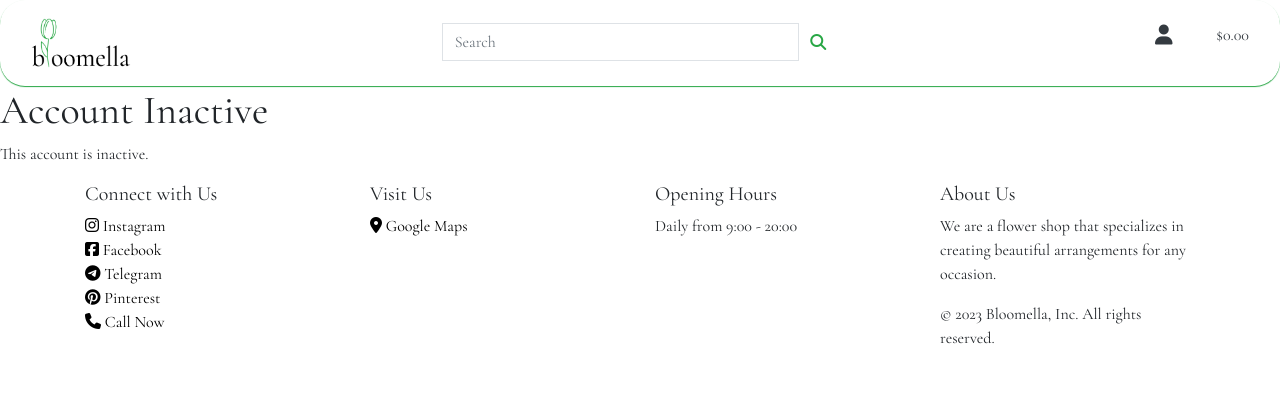
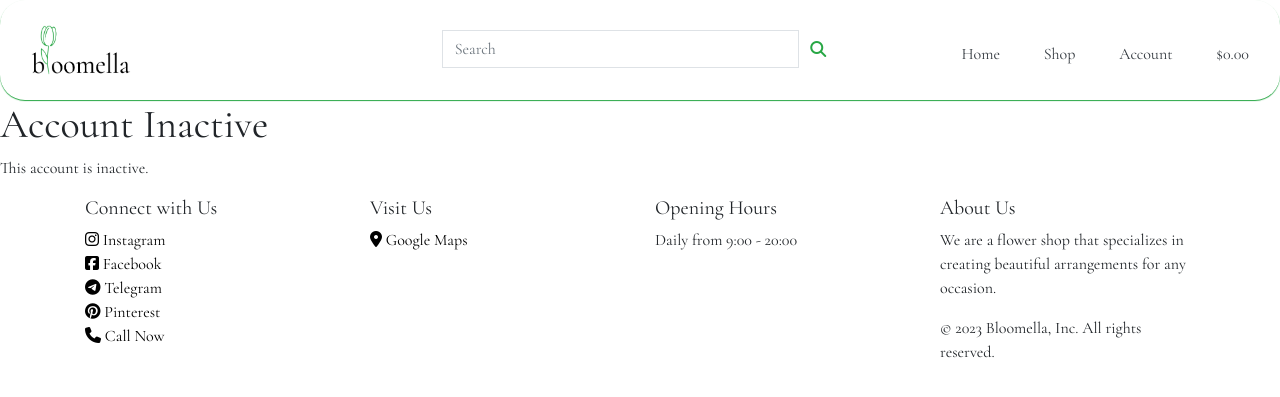
Before and after one commit to StanislavDitsan/Bloomella, a Django app: the page made by templates/base.html in a window 1280 px wide. Shown: the top 397 px of the page. Run offline with Django 3.2, Linux system fonts and the light colour scheme; some libraries are stand-ins or nearby versions.

Commit message:
Added dropped down menu for a nav-bar

```diff
--- a/templates/base.html
+++ b/templates/base.html
@@ -86,13 +86,37 @@
                 </form>
             </div>
             <div class="col-12 col-lg-4 my-auto py-1 py-lg-0">
-                <ul class="list-inline list-unstyled text-center text-lg-right my-0">
+                <ul class="list-inline list-unstyled text-center text-lg-right my-0 mt-4">
+                    <li class="list-inline-item">
+                        <a class="text-dark nav-link" href="#" id="home-dropdown" data-toggle="dropdown"
+                            aria-haspopup="true" aria-expanded="false">
+                            Home
+                        </a>
+                        <div class="dropdown-menu border-0" aria-labelledby="home-dropdown">
+                            <a class="dropdown-item" href="#">Home Page</a>
+                            <a class="dropdown-item" href="#">About Us</a>
+                            <a class="dropdown-item" href="#">Delivery</a>
+                            <a class="dropdown-item" href="#">FAQ</a>
+                        </div>
+                    </li>
+                    <li class="list-inline-item">
+                        <a class="text-dark nav-link" href="#" id="shop-dropdown" data-toggle="dropdown"
+                            aria-haspopup="true" aria-expanded="false">
+                            Shop
+                        </a>
+                        <div class="dropdown-menu border-0" aria-labelledby="shop-dropdown">
+                            <a class="dropdown-item" href="#">Bouquets</a>
+                            <a class="dropdown-item" href="#">Roses</a>
+                            <a class="dropdown-item" href="#">Tulips</a>
+                            <a class="dropdown-item" href="#">Plants</a>
+                            <a class="dropdown-item" href="#">Gift Baskets</a>
+                        </div>
+                    </li>
                     <li class="list-inline-item dropdown">
                         <a class="text-dark nav-link" href="#" id="user-options" data-toggle="dropdown"
-                            aria-haspopup="true" aria-expanded="false" data-placement="bottom" title="My Account"
-                            aria-label="Account icon">
+                            aria-haspopup="true" aria-expanded="false" data-placement="bottom" title="My Account">
                             <div class="text-center">
-                                <div><i class="fas fa-user fa-lg"></i></div>
+                                Account
                             </div>
                         </a>
                         <div class="dropdown-menu border-0" aria-labelledby="user-options">
```
Also changed, not shown: other parts of templates/base.html (+1 -1 lines).
